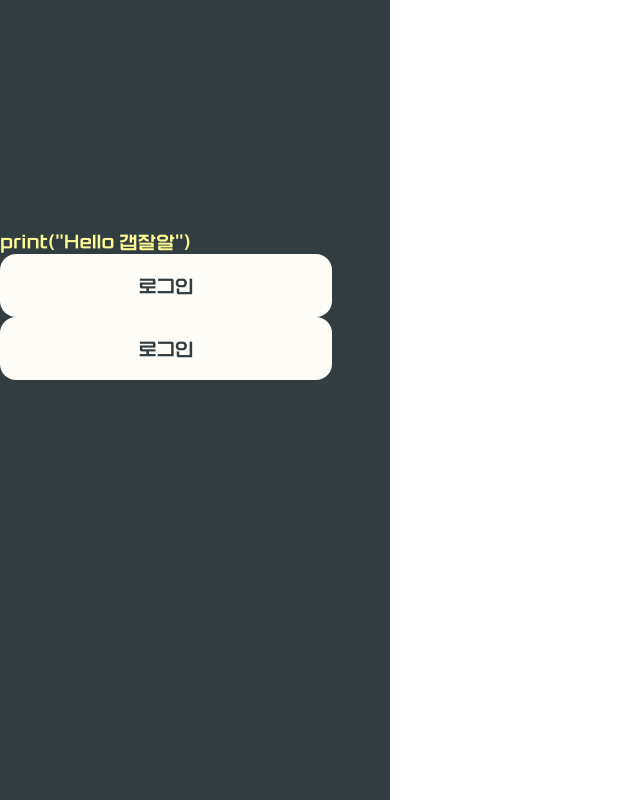
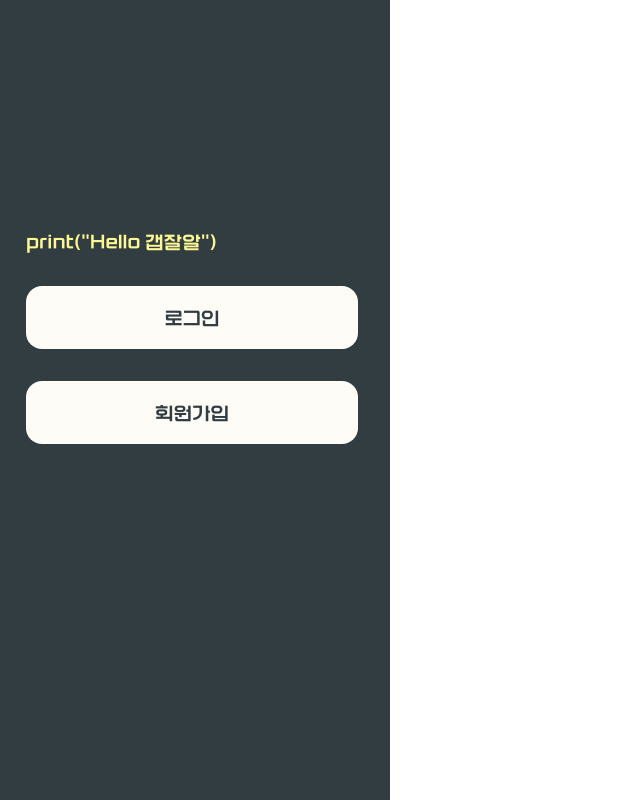
Before and after one commit to mato268/new_SNS, a React (Create React App) app in the folder newsns/: page / in a window 1280 px wide. Shown: the whole page, without its empty margins (0-640 px from the left). Built offline with nearby package versions, Linux system fonts and the light colour scheme.

Commit message:
feat : 회원가입 페이지 이동 구현

```diff
--- a/newsns/src/App.tsx
+++ b/newsns/src/App.tsx
@@ -1,5 +1,6 @@
 import { BrowserRouter, Route, Routes } from "react-router-dom";
 import LogIn from "./LogIn";
+import SignUpPage from "./SignUpPage";
 
 function App() {
   function onClick(e: React.MouseEvent<HTMLButtonElement, MouseEvent>) {}
@@ -9,6 +10,7 @@ function App() {
       <main>
         <Routes>
           <Route path="/" element={<LogIn />}></Route>
+          <Route path="signUP" element={<SignUpPage />}></Route>
         </Routes>
       </main>
     </BrowserRouter>
--- a/newsns/src/LogIn.tsx
+++ b/newsns/src/LogIn.tsx
@@ -1,10 +1,14 @@
 import { Button } from "./components/Button";
 import Typo from "./components/Typo";
+import { Link } from "react-router-dom";
 
 export default function LogIn() {
+  function onClick(e: React.MouseEvent<HTMLButtonElement, MouseEvent>) {}
+
   return (
     <div className="bg-deepdark w-width h-height fixed">
-      <div className="absolute top-1/2 -mt-48 mx-auto my-0">
+      <div className="absolute top-1/2 -mt-48 mx-auto my-0 right-8 space-y-8">
+        <div>
           <Typo
             fonts="korea"
             sizes="large"
@@ -14,6 +18,8 @@ export default function LogIn() {
           >
             print("Hello 갭잘알")
           </Typo>
+        </div>
+        <div>
           <Button sizes="large" colors="white" variant="default">
             <Typo
               fonts="korea"
@@ -25,7 +31,14 @@ export default function LogIn() {
               로그인
             </Typo>
           </Button>
-        <Button sizes="large" colors="white" variant="hover">
+        </div>
+        <div>
+          <Button
+            sizes="large"
+            colors="white"
+            variant="hover"
+            onClick={() => onClick}
+          >
             <Typo
               fonts="korea"
               sizes="large"
@@ -33,10 +46,11 @@ export default function LogIn() {
               lineHeight="default"
               fontColor="deepdark"
             >
-            로그인
+              <Link to={"/signUP"}>회원가입</Link>
             </Typo>
           </Button>
         </div>
       </div>
+    </div>
   );
 }
--- /dev/null
+++ b/newsns/src/SignUpPage.tsx
@@ -0,0 +1,15 @@
+import { Button } from "./components/Button";
+import { Input } from "./components/Input";
+import Typo from "./components/Typo";
+
+export default function SignUpPage() {
+  return (
+    <div>
+      <div>
+        <Typo fonts="korea" sizes="large" weights="normal" fontColor="yellow">
+          "/*회원가입을 환영해*/"
+        </Typo>
+      </div>
+    </div>
+  );
+}
```
Lines whose indentation alone changed are shown as unchanged.
